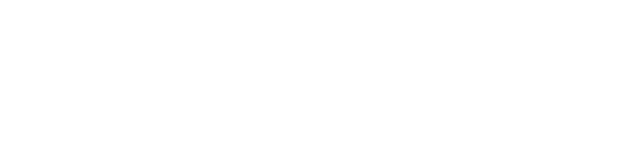
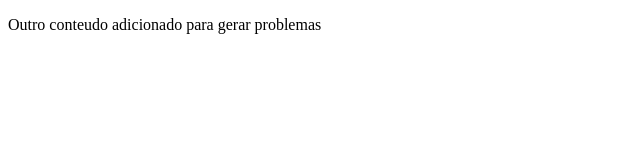
Before and after one commit to Takedita/gama-no-github, a plain HTML site: page index.html in a window 1280 px wide. Shown: the whole page, without its empty margins (0-640 px from the left). Drawn offline with Linux system fonts and the light colour scheme.

Commit message:
outro commit, desta vez em main

```diff
--- a/index.html
+++ b/index.html
@@ -4,9 +4,9 @@
     <meta charset="UTF-8">
     <meta http-equiv="X-UA-Compatible" content="IE=edge">
     <meta name="viewport" content="width=device-width, initial-scale=1.0">
-    <title>Document</title>
+    <title>Minha pagina HTML</title>
 </head>
 <body>
-
+    <p>Outro conteudo adicionado para gerar problemas</p>
 </body>
 </html>
```
